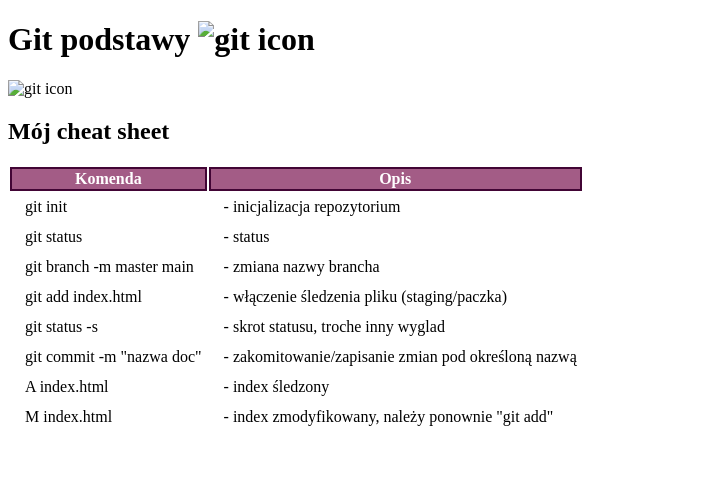
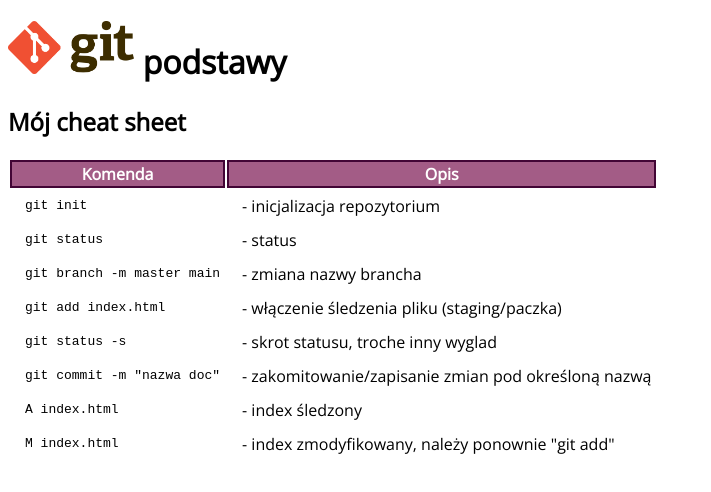
Before and after one commit to Aknowi/git_trening_pomeranian, a plain HTML site: page index.html in a window 1280 px wide. Shown: the whole page, without its empty margins (0-711 px from the left). Drawn offline with nearby package versions, Linux system fonts and the light colour scheme.

Commit message:
cwiczenie commitowania

```diff
--- a/index.html
+++ b/index.html
@@ -4,11 +4,11 @@
     <meta charset="UTF-8">
     <meta name="viewport" content="width=device-width, initial-scale=1.0">
     <link rel="stylesheet" href="styles.css">
+    <link href="https://fonts.googleapis.com/css2?family=Open+Sans&display=swap" rel="stylesheet">
     <title>Git podstawy</title>
 </head>
 <body>
-    <h1>Git podstawy <img src="git.png" alt="git icon"></h1>
-    <img src="git.png" alt="git icon">
+    <h1><img src="git.png" alt="git icon"> podstawy</h1>
     <h2>Mój cheat sheet</h2>
 
     <table>
--- a/styles.css
+++ b/styles.css
@@ -1,4 +1,6 @@
-h1 {
+html {
+
+    font-family: "Open Sans", sans-serif;
 
 }
 
@@ -15,3 +17,8 @@
 td {
     padding: 5px 5px 5px 15px;
 }
+tr td:first-child {
+
+    font-family: monospace;
+
+}
```
Also changed, not shown: git.png (added).
